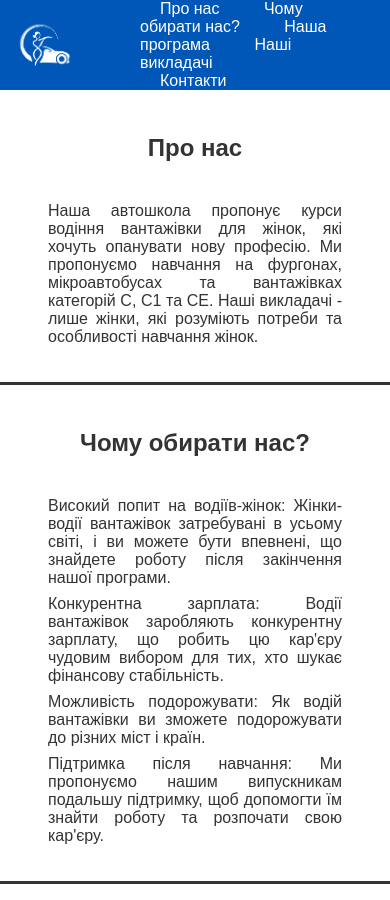
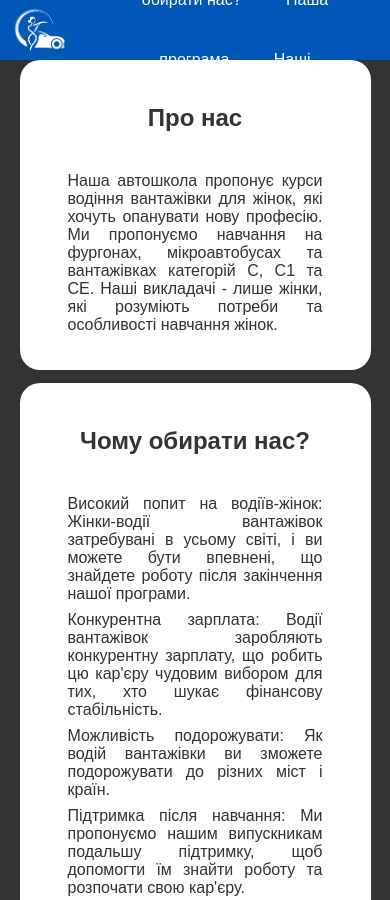
Before and after one commit to AndreyPolezhaiev/driving-school, a plain HTML site: page index.html in a window 390 px wide. Shown: the top 900 px of the page. Drawn offline with Linux system fonts and the light colour scheme.

Commit message:
resp for phones 2

```diff
--- a/styles.css
+++ b/styles.css
@@ -127,24 +127,114 @@ footer {
     border-top: 3px solid #fff;
 }
 
-@media (max-width <= 907) {
+@media (max-width: 768px) {
+  html {
+    background-color: rgb(245, 246, 250);
+    scroll-behavior: smooth;
+    margin: 0;
+  }
+
   body {
-    --header-height: 60px;
-    --footer-height: 80px;
+      margin: 0;
+      font-family: sans-serif;
+      color: #333;
+      --header-height: 60px;
+      --footer-height: 80px;
   }
 
   .header {
-    height: --header-height;
-    line-height: var(--header-height);
+      display: flex;
+      justify-content: space-between;
+      margin: 0 auto;
+      height: var(--header-height);
+      line-height:  var(--header-height);
+      background-color: #0057B7;
+  }
+
+  .logo {
+    padding: 0 10px;
+  }
+
+  .nav {
+    text-align: center;
+    padding: 0 50px;
+  }
+
+  .nav__link {
+    color: #fff;
+    text-decoration: none;
+    padding: 2px 20px;
+  }
+
+  .nav__link:hover {
+    background-color: #827676;
+    color: black;
+    border-radius: 5px;
+  }
+
+  .nav__link:active {
+    color: red;
   }
 
   .main {
-    flex: 1;
     min-height: calc(100vh - var(--header-height) - var(--footer-height));
   }
 
+  .section {
+    padding-top: 10px;
+    text-align: center;
+  }
+
+  .section:last-child {
+    padding-bottom: 10px;
+  }
+
+  .container:target {
+    animation: highlight 3s forwards;
+  }
+
+  @keyframes highlight {
+    0% {
+      background-color: #FFD700;
+    }
+    100% {
+      background-color: #fff;
+    }
+  }
+
+  .container {
+      width: 90%;
+      max-width: 1200px;
+      margin: 0 auto;
+      background-color: #fff;
+      padding: 20px 0;
+      border-radius: 20px;
+  }
+
+  p, ul {
+      text-align: justify;
+      margin-bottom: 1rem;
+      padding: 0 3rem;
+  }
+
+  ul {
+      list-style-type: none;
+      padding: 0;
+  }
+
+  ul li {
+      margin-bottom: 0.5rem;
+      text-align: justify;
+      padding: 0 3rem;
+  }
+
   footer {
-    height: var(--footer-height);
-    line-height: var(--footer-height);
+      background: #333;
+      font-size: 1.5rem;
+      color: #fff;
+      text-align: center;
+      padding: 1rem 0;
+      height: var(--footer-height);
+      line-height: var(--footer-height);
   }
 }
```
